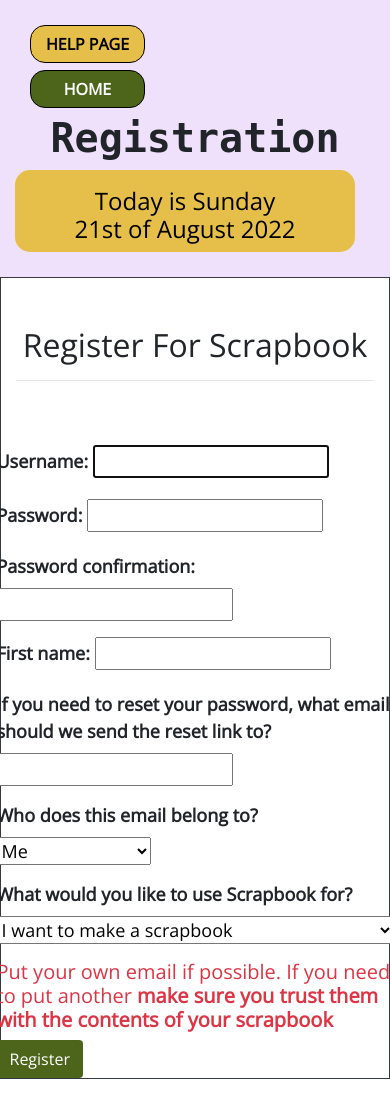
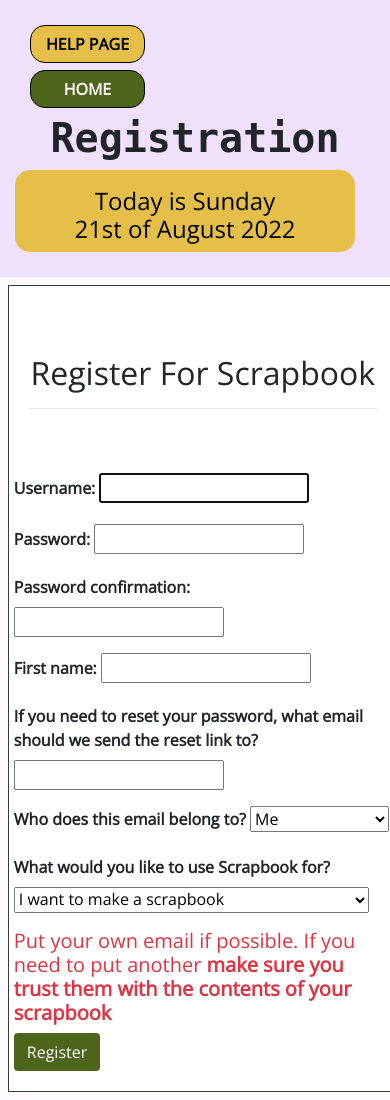
Before and after one commit to smeato/masters4.0, a Django app: page /register in a window 390 px wide. Before the commit the page ends 1079 px from the top, so only its background shows below. Run offline with Django 4.2, Linux system fonts and the light colour scheme; parts of the project's set-up code (start-up, migrations or seed data) failed here and were passed over; some web fonts are replaced.

Commit message:
final responsiveness tweaks

```diff
--- a/scrapbook/templates/scrapbook/activities.html
+++ b/scrapbook/templates/scrapbook/activities.html
@@ -4,6 +4,7 @@
 {% block page_title %}
 <h1 class="fancy">Activities</h1>
 {% endblock %}
+
 
 {% block body_block %}
 <link href="{% static 'scrapbook/css/activities.css' %}" rel="stylesheet">
@@ -285,5 +286,6 @@
   key = "{{HISTORIC_KEY}}"
   streetKey = "{{MAPS_KEY}}"
   console.log(streetKey)
+
 </script>
 {% endblock %}
--- a/scrapbook/templates/scrapbook/manage_sharing.html
+++ b/scrapbook/templates/scrapbook/manage_sharing.html
@@ -44,7 +44,7 @@
                         <h2>How to Share </h2>
                     </div>
                     <div class="row justify-content-center">
-                        <button id="code_button" class="btn btn-md btn-warning"><h5><strong>{{scrapbook.share_code}}</h5></button>
+                        <button id="code_button" class="btn btn-md btn-warning"><h5 id="code"><strong>{{scrapbook.share_code}}</h5></button>
                     </div>
                 </div>
             </div>
@@ -53,7 +53,7 @@
                     <li class="pb-3">To share your scrapbook with someone they must make their own Scrapbook account.</li>
                     <li class="pb-3">When they register they should select 'I want to help someone with their scrapbook' or 'I want to do both'</li>
                     <li class="pb-3">When they log in they will see a button that says 'Add a Scrapbook'.</li>
-                    <li class="pb-3">Once they enter your code (in the yellow box above) they will be able to view your scrapbook and even add pages.</li>
+                    <li class="pb-3">Once they enter your code (in the yellow box above under 'How to Share') they will be able to view your scrapbook and even add pages.</li>
                 </ul>
             </div>
         </div>
--- a/scrapbook/templates/scrapbook/register.html
+++ b/scrapbook/templates/scrapbook/register.html
@@ -11,7 +11,7 @@
 {% else %}
 
 <link href="{% static 'scrapbook/css/register.css' %}" rel="stylesheet">
-<div id="box" class="container-fluid border border-dark mt-0">
+<div id="box" class="container-fluid justify-content-center border border-dark">
     <div class="row">
         <div class="col text-center mt-5">
                 <h2>Register For Scrapbook</h2>
@@ -21,7 +21,7 @@
     <div class="row justify-content-center mt-5">
             <form id="user_form" method="post" action="{% url 'scrapbook:register' %}" enctype="multipart/form-data">
                 {% csrf_token %}
-                <div class="container">
+                <div class="container-fluid">
                     {% for field in form %}
 
                         <div class="row form-group">
--- a/static/scrapbook/css/register.css
+++ b/static/scrapbook/css/register.css
@@ -1,11 +1,25 @@
 body {
     background-color: rgba(224, 198, 248, 0.085);
     font-weight: bold;
-    font-size: large;
+}
+
+
+@media only screen and (max-width: 600px) {
+    #box {
+        margin: 2%;
+        font-size: small;
+    }
 }
 
 #box {
     background-color: white;
+
+    font-size: medium;
+    padding: 20px;
+}
+
+form {
+    padding: 0px;
 }
 
 #register {
```
Also changed, not shown: scrapbook/templates/scrapbook/scrapbook_view.html (+10 -4 lines), static/scrapbook/css/index.css (+12 -0 lines), static/scrapbook/css/scrapbook_view.css (+6 -1 lines), static/scrapbook/js/manage_sharing.js (+9 -0 lines). Lines whose indentation alone changed are shown as unchanged.
